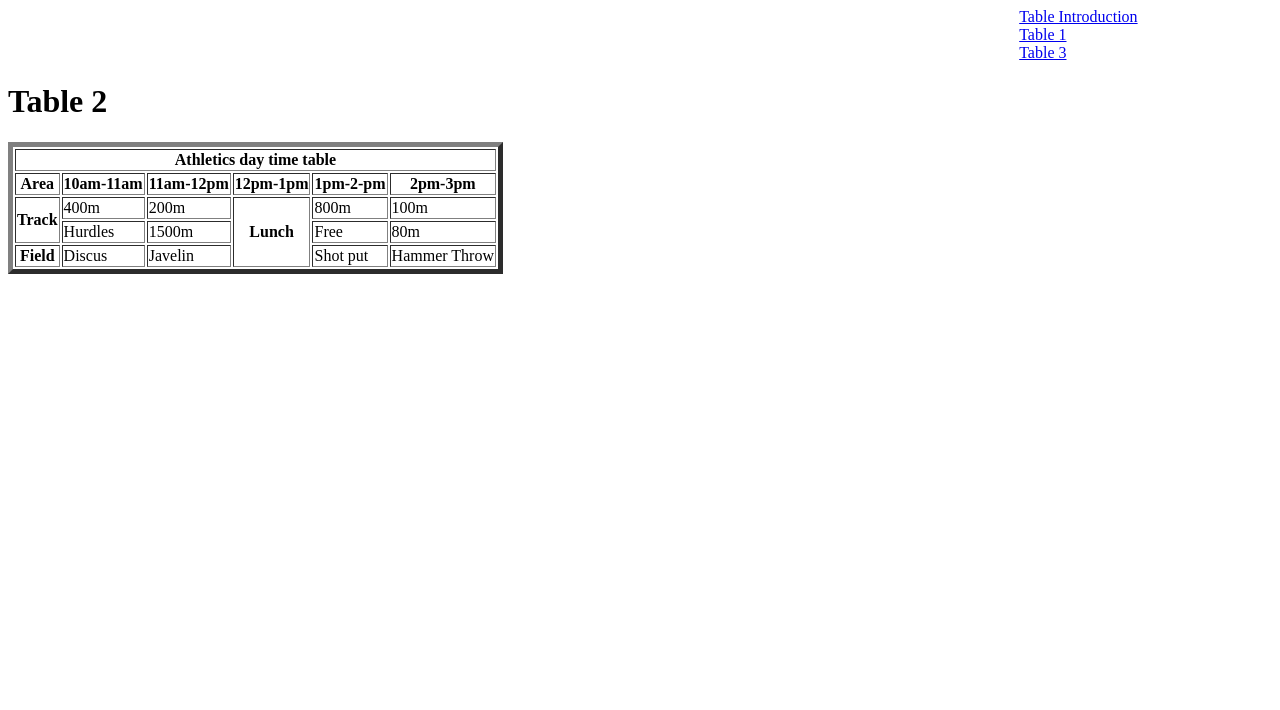
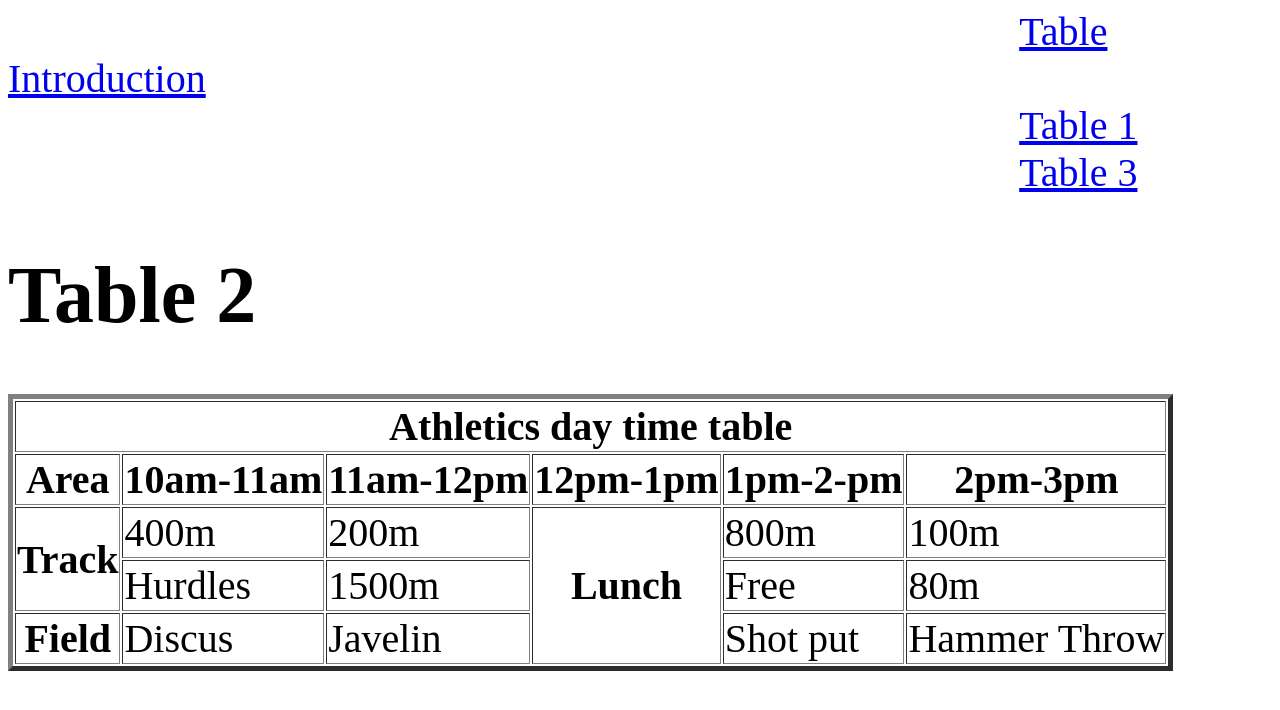
Before and after one commit to Muhammadali1234390/HTML-Assignment-7, a plain HTML site: page 6-26-2024/table 2.html in a window 1280 px wide. Drawn offline with Linux system fonts and the light colour scheme.

Commit message:
Update table 2.html

```diff
--- a/6-26-2024/table 2.html
+++ b/6-26-2024/table 2.html
@@ -2,6 +2,9 @@
 <html lang="en">
 <head>
     <style>
+        body {
+            font-size: 250%;
+        }
     </style>
     <meta charset="UTF-8">
     <meta name="viewport" content="width=device-width, initial-scale=250">
```
